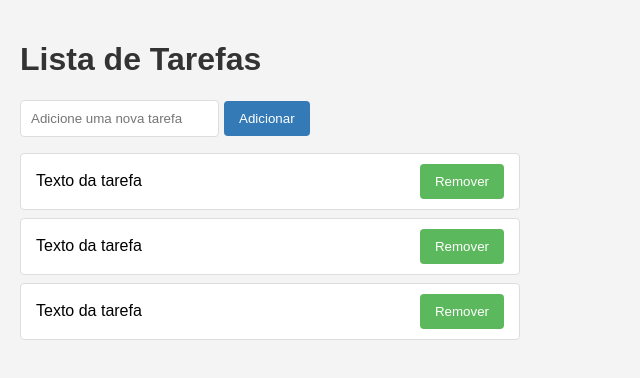
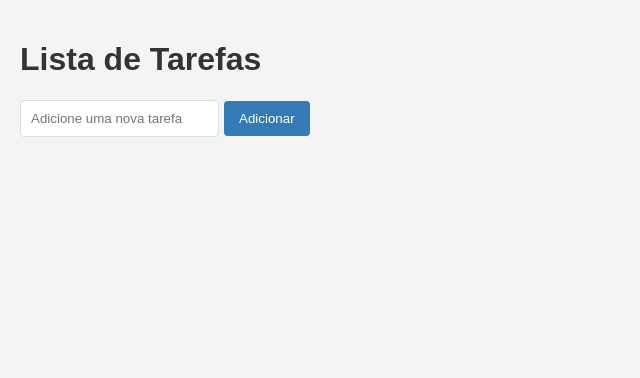
Before and after one commit to albeneto-git/app-todo-list, a React (Vite) app: page / in a window 1280 px wide. Shown: the top 378 px of the page, without its empty margins (0-640 px from the left). Built offline with nearby package versions, Linux system fonts and the light colour scheme.

Commit message:
Adicionando e removendo tarefas

```diff
--- a/src/App.jsx
+++ b/src/App.jsx
@@ -1,13 +1,26 @@
+import { useState, useEffect } from "react";
 import TaskInput from "./components/TaskInput";
 import TaskList from "./components/TaskList";
 
 function App() {
 
+  const [tasks, setTasks] = useState([]);
+
+  const addTask = (task) => {
+    // tarefa === id, text, done
+    setTasks([...tasks, {id: Date.now(), text: task, done: false}]);
+    // localstorege
+  }
+
+  const deleteTask = (taskId) => {
+    setTasks(tasks.filter((task) => task.id !== taskId));
+  }
+
   return (
     <>
       <h1>Lista de Tarefas</h1>
-      <TaskInput />
-      <TaskList />
+      <TaskInput onAddTask={addTask} />
+      <TaskList tasks={tasks} onDeleteTask={deleteTask} />
     </>
   )
 }
--- a/src/components/Task.jsx
+++ b/src/components/Task.jsx
@@ -1,8 +1,8 @@
 
-const Task = () => {
+const Task = ({task, onDelete}) => {
     return <li>
-        <span>Texto da tarefa</span>
-        <button>Remover</button>
+        <span>{task.text}</span>
+        <button onClick={onDelete}>Remover</button>
     </li>
 };
 
--- a/src/components/TaskInput.jsx
+++ b/src/components/TaskInput.jsx
@@ -1,7 +1,23 @@
+import { useState } from "react";
 
-const TaskInput = () => {
-    return <form>
-        <input type="text" placeholder="Adicione uma nova tarefa"/>
+const TaskInput = ({onAddTask}) => {
+
+    const [input, setInput] = useState("");
+
+    const handleSubmit = (e) => {
+        e.preventDefault();
+
+        if(input.trim()) {
+            onAddTask(input);
+            setInput("");
+        }
+    }
+
+    return <form onSubmit={handleSubmit} >
+        <input type="text"
+            value={input}
+            onChange={(e) => setInput(e.target.value)}
+            placeholder="Adicione uma nova tarefa"/>
         <button type="submit">Adicionar</button>
     </form>
 };
--- a/src/components/TaskList.jsx
+++ b/src/components/TaskList.jsx
@@ -1,11 +1,14 @@
 import Task from "./Task"
 
-const TaskList = () => {
+const TaskList = ({tasks, onDeleteTask}) => {
     return (
         <ul>
-            <Task />
-            <Task />
-            <Task />
+            {tasks.map((task) => (
+                <Task
+                    key={task.id}
+                    task={task}
+                    onDelete={() => onDeleteTask(task.id)} />
+            ))}
         </ul>
     )
 };
```
